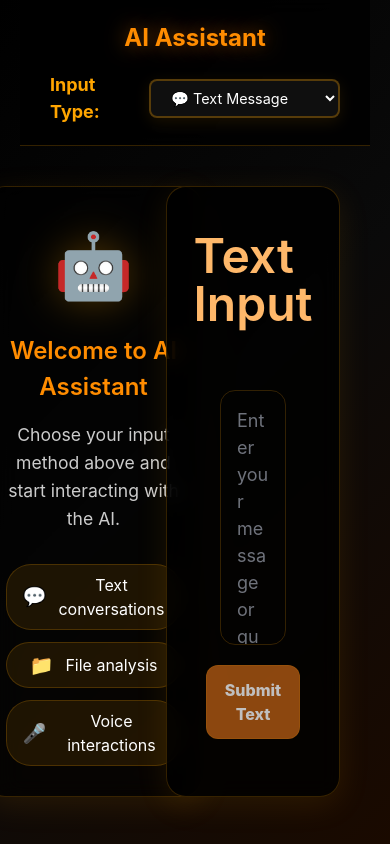
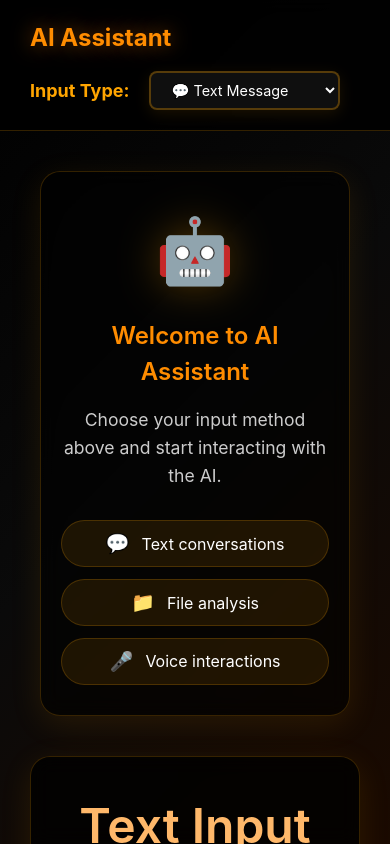
Before and after one commit to Devanshgoel-123/QueryMind-Storacha, a Next.js app: page / in a window 390 px wide. Built offline with nearby package versions, Linux system fonts and the light colour scheme.

Commit message:
completed responsive frontned

```diff
--- a/components/Main/styles.css
+++ b/components/Main/styles.css
@@ -216,13 +216,9 @@ body {
 
 /* Responsive Design */
 @media (max-width: 768px) {
-  .chat-interface {
-    padding: 0 20px;
-  }
-
   .header-content {
-    flex-direction: column;
-    align-items: stretch;
+    flex-direction: row;
+    justify-content: space-between;
     gap: 15px;
   }
 
@@ -253,4 +249,29 @@ body {
     width: 100%;
     justify-content: center;
   }
+
+  .interface-wrapper{
+    display: flex;
+    flex-direction: column;
+    overflow: auto;
+  }
+
+.messages-container {
+  width: 100%;
+  padding: 20px 0;
+  display: flex;
+  flex-direction: column;
 }
+
+.input-area {
+  padding: 20px 0;
+  width: 100%;
+}
+
+.welcome-content {
+ width: 100%;
+}
+
+
+
+}
--- a/components/TextInput/styles.css
+++ b/components/TextInput/styles.css
@@ -87,3 +87,10 @@ textarea.input-field {
   flex-direction: column;
   justify-content: space-between;
 }
+
+@media (max-width: 768px) {
+  .textWrapper{
+    gap: 20px;
+    min-height: 400px;
+  }
+}
```
